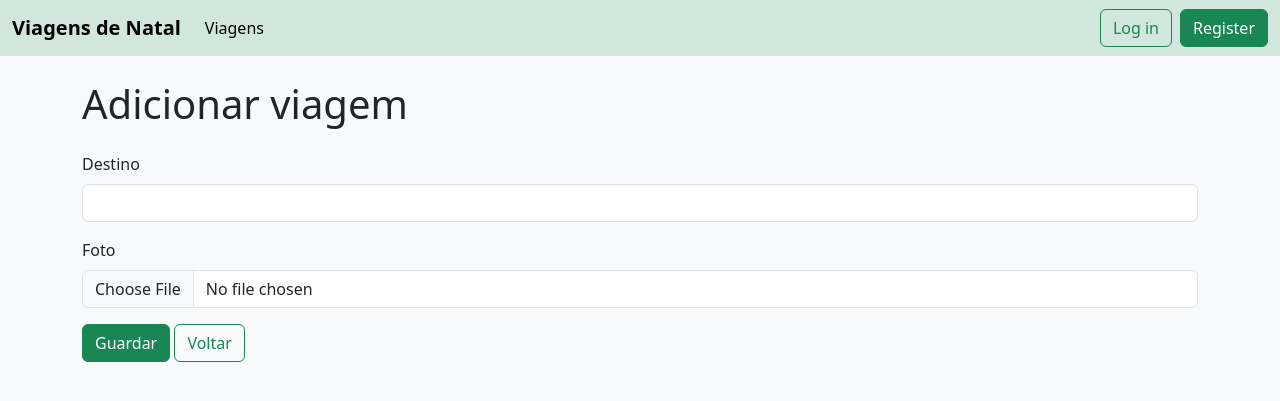
After one commit to brunajacby/viagens-natal, a Laravel app: page /trips/add in a window 1280 px wide. The commit adds this page. Shown: the top 401 px of the page. Run offline with Laravel 12, Linux system fonts and the light colour scheme; parts of the project's set-up code (start-up, migrations or seed data) failed here and were passed over.

Commit message:
adicionar viagem com upload de foto

```diff
--- a/app/Http/Controllers/TripController.php
+++ b/app/Http/Controllers/TripController.php
@@ -3,6 +3,7 @@
 namespace App\Http\Controllers;
 
 use Illuminate\Http\Request;
+use Illuminate\Support\Facades\Storage;
 use App\Models\Trip;
 
 class TripController extends Controller
@@ -22,4 +23,27 @@ class TripController extends Controller
 
         return view('trips.addtrip');
     }
+
+    // grava a viagem nova
+    public function storeTrip(Request $request) {
+
+        $request->validate([
+            'destination' => 'required|max:100',
+            'photo' => 'image'
+        ]);
+
+        $photo = null;
+
+        if($request->hasFile('photo')){
+            //armazenar no storage e guarda o caminho numa var
+            $photo = Storage::putFile('tripPhotos', $request->photo);
+        }
+
+        Trip::insert([
+            'destination' => $request->destination,
+            'photo' => $photo
+        ]);
+
+        return redirect()->route('trips.all')->with('message', 'Viagem adicionada com sucesso!');
+    }
 }
--- /dev/null
+++ b/public/css/style.css
@@ -0,0 +1,6 @@
+.trip-photo {
+    width: 150px;
+    height: 150px;
+    object-fit: cover;
+    border-radius: 8px;
+}
--- /dev/null
+++ b/resources/views/trips/addtrip.blade.php
@@ -0,0 +1,27 @@
+@extends('layouts.fo')
+
+@section('content')
+    <h1 class="my-4">Adicionar viagem</h1>
+
+    <form method="POST" action="{{ route('trips.store') }}" enctype="multipart/form-data">
+        @csrf
+        <div class="mb-3">
+            <label for="destination" class="form-label">Destino</label>
+            <input required type="text" name="destination" class="form-control" id="destination">
+        </div>
+        @error('destination')
+            <p>Destino inválido</p>
+        @enderror
+
+        <div class="mb-3">
+            <label for="photo" class="form-label">Foto</label>
+            <input type="file" name="photo" class="form-control" id="photo" accept="image/*">
+        </div>
+        @error('photo')
+            <p>Foto inválida</p>
+        @enderror
+
+        <button type="submit" class="btn btn-success">Guardar</button>
+        <a href="{{ route('trips.all') }}" class="btn btn-outline-success">Voltar</a>
+    </form>
+@endsection
--- a/routes/web.php
+++ b/routes/web.php
@@ -16,3 +16,6 @@ Route::get('/dashboard', [DashboardController::class, 'index'])->name('dashboard
 
 // rota do formulário para adicionar viagem
 Route::get('/trips/add', [TripController::class, 'addTrip'])->name('trips.add');
+
+// rota para gravar a viagem
+Route::post('/trips/store', [TripController::class, 'storeTrip'])->name('trips.store');
```
Also changed, not shown: resources/views/trips/alltrips.blade.php (+11 -2 lines), public/images/nophoto.jpg (added).
